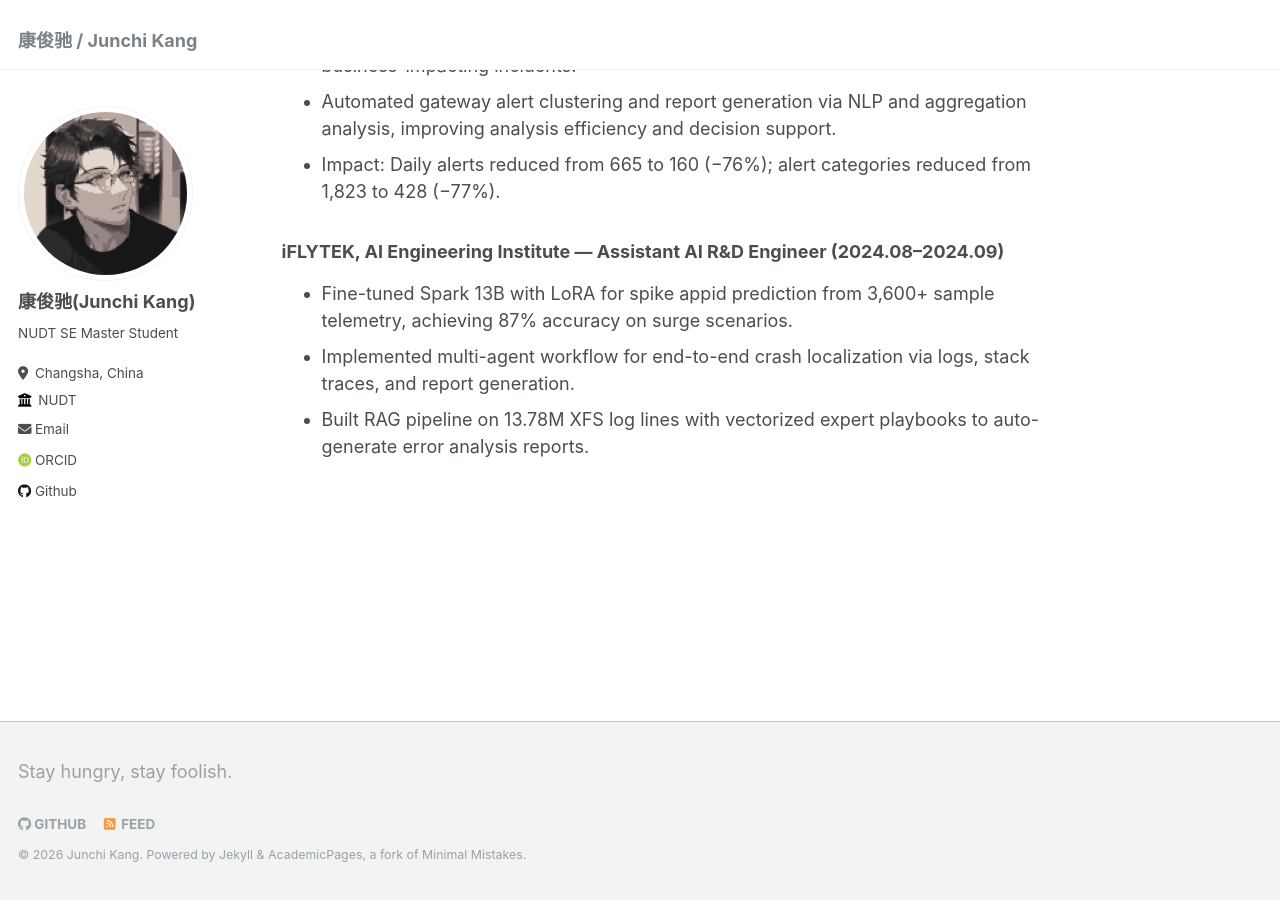
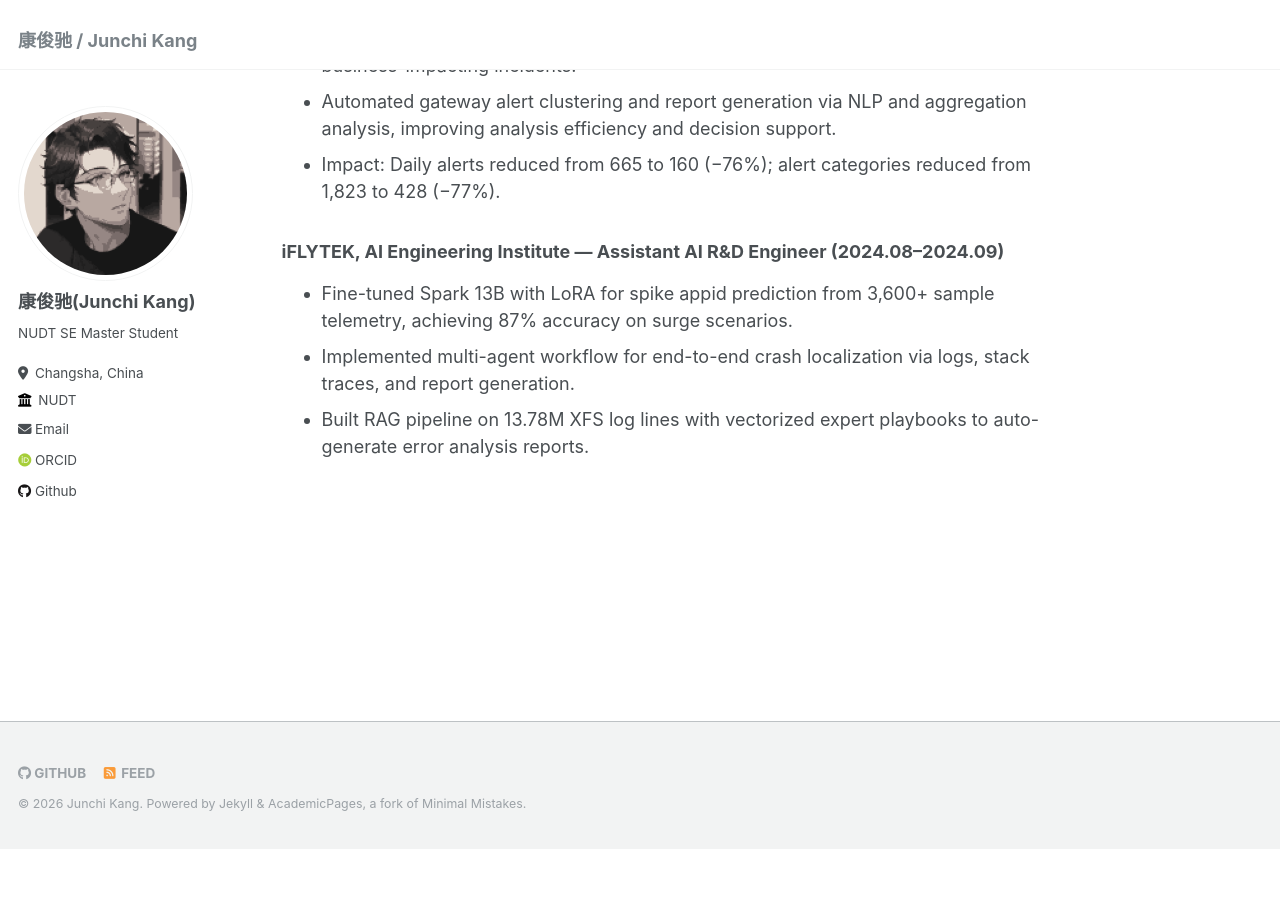
Before and after one commit to kangkannnng/kangkannnng.github.io, a Jekyll site: the page built from _pages/about.md, in a window 1280 px wide and 900 px high, scrolled down 1307 px. Built offline with Jekyll 4.4.1, drawn with Linux system fonts in a browser that asks for light colours; some web fonts are replaced; after the commit the page ends 2157 px from its top, so only the background shows below that.

Commit message:
Remove motivational quote from custom footer

```diff
--- a/_includes/footer/custom.html
+++ b/_includes/footer/custom.html
@@ -1,3 +1,2 @@
 <!-- start custom footer snippets -->
-<p>Stay hungry, stay foolish.</p>
 <!-- end custom footer snippets -->
```
